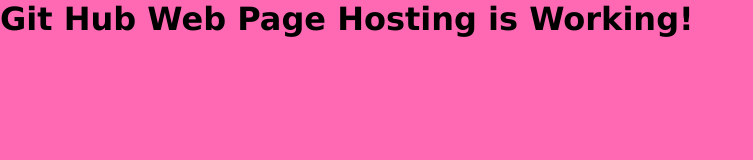
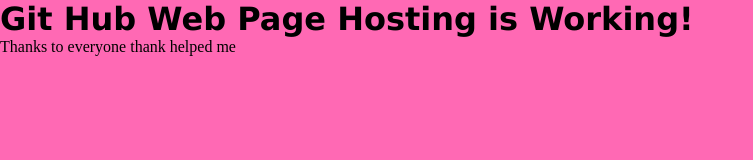
Before and after one commit to codmanidemudia/my-hosting-sample, a plain HTML site: page index.html in a window 1280 px wide. Shown: the whole page, without its empty margins (0-753 px from the left). Drawn offline with Linux system fonts and the light colour scheme.

Commit message:
Added Appreciation message with a p tag

```diff
--- a/index.html
+++ b/index.html
@@ -9,5 +9,6 @@
 </head>
 <body>
     <h1>Git Hub Web Page Hosting is Working!</h1>
+    <p>Thanks to everyone thank helped me</p>
 </body>
 </html>
```
